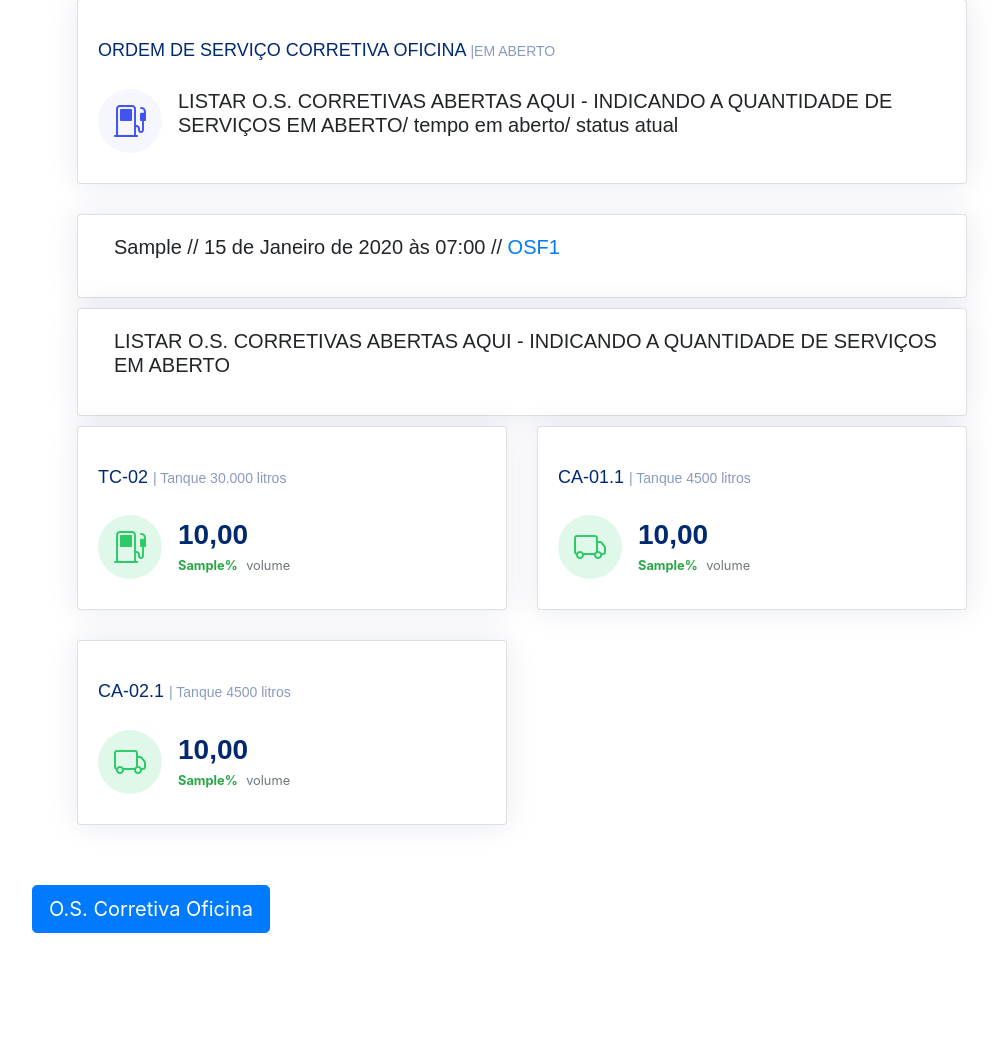
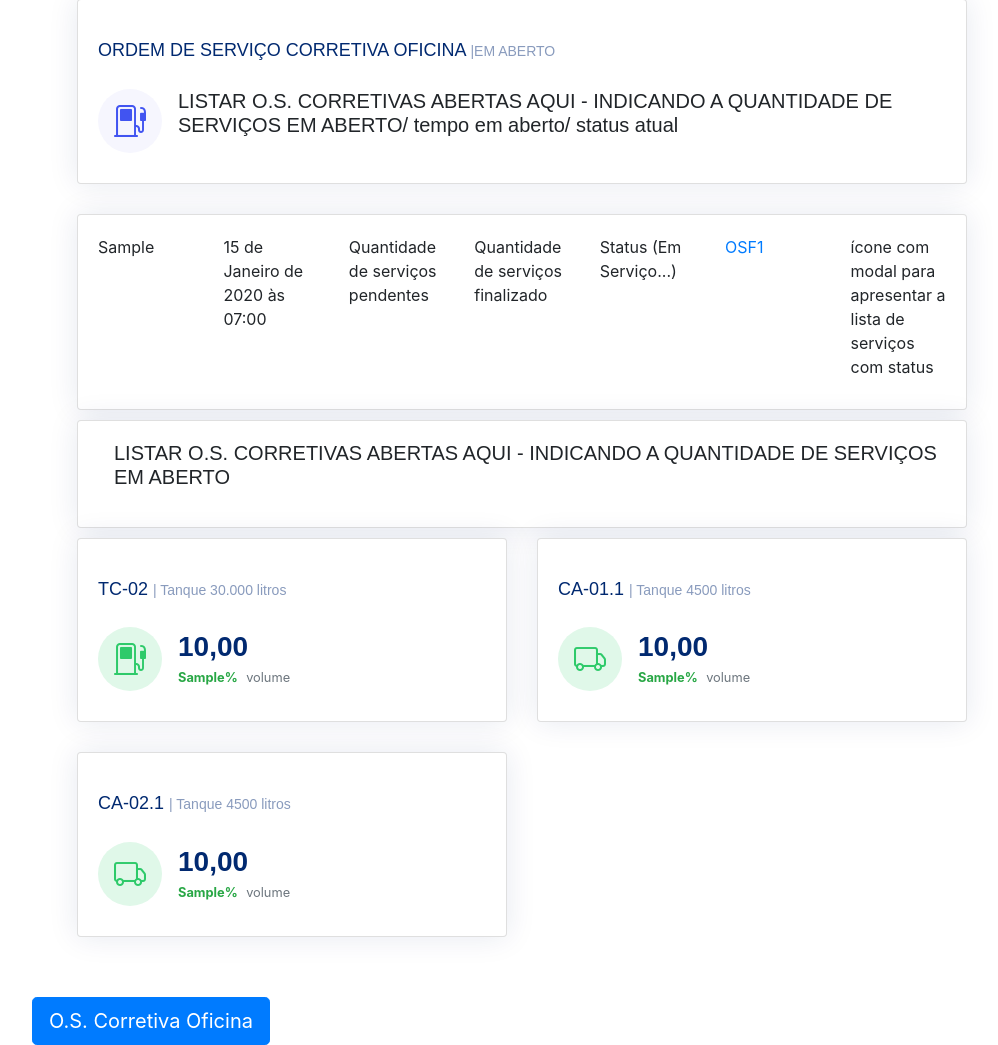
Before and after one commit to otaciliopires/KAITO_CONTROL, a Django app: template manutencao/templates/home_manutencao.html in a window 1280 px wide. Shown: the part 299-1344 px from the top of the page, without its empty margins (268-1266 px from the left). Before the commit the page ends 1232 px from the top, so only its background shows below. Run offline with Django 4.2, Linux system fonts and the light colour scheme; tables that the repository leaves empty hold one stand-in row (values such as "Sample post"); the template is opened without the code that fills it: values that come from a table or form of the project are taken from there, most other values are stand-ins (such as "Sample title", 1, 10 or a date in 2020); some libraries are stand-ins or nearby versions.

Commit message:
transfer

```diff
--- a/manutencao/templates/home_manutencao.html
+++ b/manutencao/templates/home_manutencao.html
@@ -97,8 +97,14 @@
                <div style='margin-bottom:10px' class="card info-card sales-card">
                   <div class="card-body">
                      <div class="d-flex align-items-c enter">
-                        <div class="ps-3">
-                           <h5>{{ordem_aberta.equipamento}} // {{ordem_aberta.data_inicio}} // <a href="/manutencao/osoficina/{{ordem_aberta.id}}/">OSF{{ordem_aberta.numero}}</a></h5>
+                        <div class="row align-items-start">
+                           <div class="col">{{ordem_aberta.equipamento}}</div>
+                           <div class="col">{{ordem_aberta.data_inicio}}</div>
+                           <div class="col">Quantidade de serviços pendentes</div>
+                           <div class="col">Quantidade de serviços finalizado</div>
+                           <div class="col">Status (Em Serviço...)</div>
+                           <div class="col"><a href="/manutencao/osoficina/{{ordem_aberta.id}}/">OSF{{ordem_aberta.numero}}</a></div>
+                           <div class="col">ícone com modal para apresentar a lista de serviços com status</div>
                         </div>
                      </div>
                   </div>
--- a/manutencao/utils.py
+++ b/manutencao/utils.py
@@ -84,11 +84,8 @@ def att_tempo(data_status, id_os_atual):
 
 def att_tempo_1_os(id, data_status):
       os_aberta = Ordem_Oficina.objects.get(id=id)
-
-      print(data_status, os_aberta.data_status)
-      if os_aberta.data_status.timestamp() < data_status.timestamp():
-            os_aberta.data_status = data_status
       servicos = Servico_Oficina.objects.filter(ordem_servico=os_aberta.id)
+      print("testeerroda porra", data_status,os_aberta.data_status)
       for servico in servicos:
             if Servico_Oficina.objects.filter(ordem_servico=os_aberta.id, status="Em Serviço").exists():
                   os_aberta.tempo_em_servico = os_aberta.tempo_em_servico + (data_status.timestamp() - os_aberta.data_status.timestamp())/3600
```
